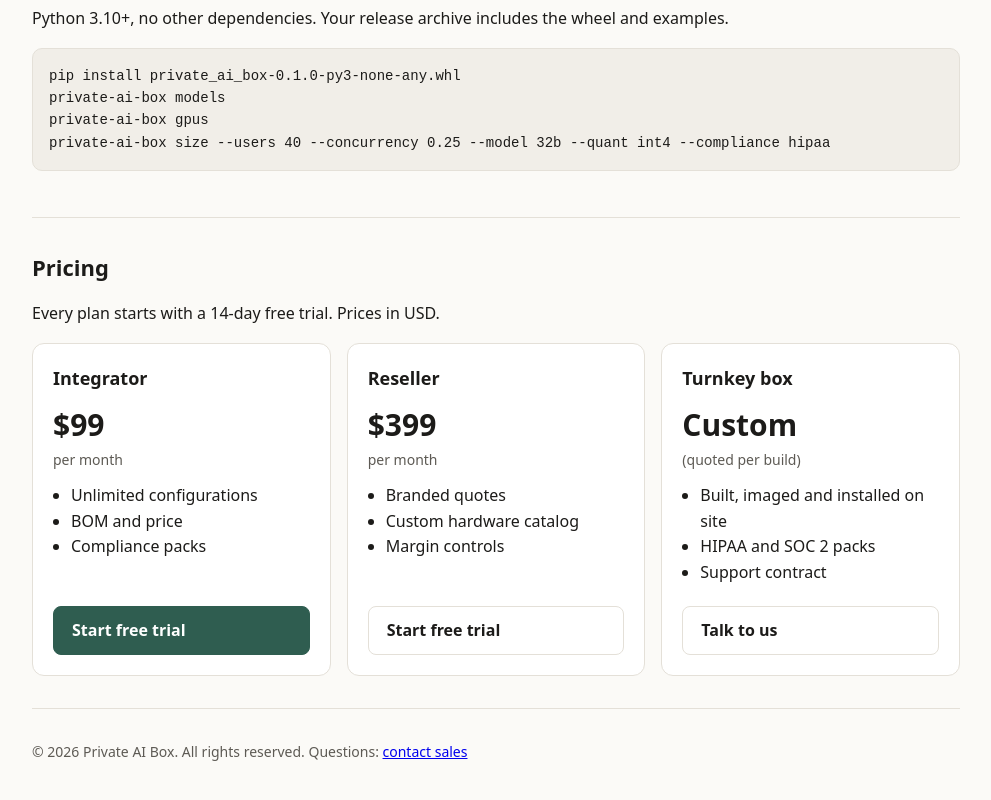
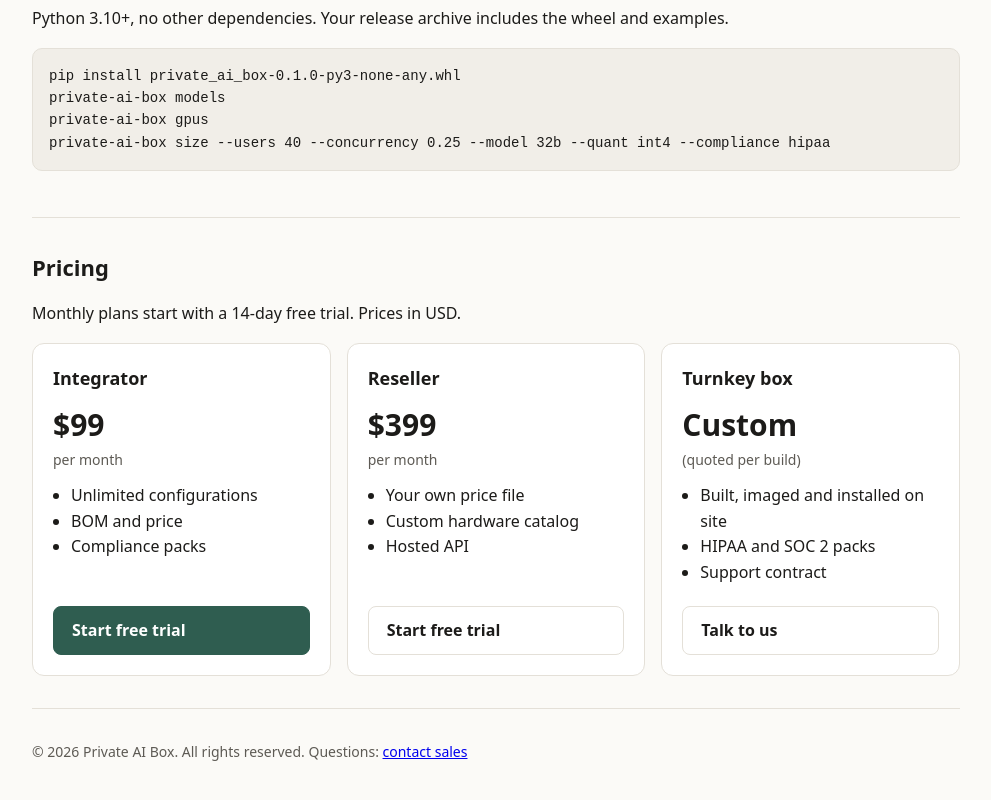
Before and after one commit to eliem08/private-ai-box, a plain HTML site: page landing/index.html in a window 1280 px wide. Shown: the part 748-1548 px from the top of the page, without its empty margins (144-1135 px from the left). Drawn offline with Linux system fonts and the light colour scheme.

Commit message:
Pricing copy: list only what the software does; trial applies to monthly plans; plan note

```diff
--- a/landing/index.html
+++ b/landing/index.html
@@ -54,7 +54,7 @@ private-ai-box size --users 40 --concurrency 0.25 --model 32b --quant int4 --com
   </section>
   <section>
     <h2>Pricing</h2>
-    <p>Every plan starts with a 14-day free trial. Prices in USD.</p>
+    <p>Monthly plans start with a 14-day free trial. Prices in USD.</p>
     <div class="grid">
       <article class="plan">
         <h3>Integrator</h3>
@@ -65,7 +65,7 @@ private-ai-box size --users 40 --concurrency 0.25 --model 32b --quant int4 --com
       <article class="plan">
         <h3>Reseller</h3>
         <p class="price">$399<span>per month</span></p>
-        <ul><li>Branded quotes</li><li>Custom hardware catalog</li><li>Margin controls</li></ul>
+        <ul><li>Your own price file</li><li>Custom hardware catalog</li><li>Hosted API</li></ul>
         <a class="btn" href="https://github.com/eliem08/private-ai-box/issues/new?title=Private%20AI%20Box%20Reseller&amp;labels=sales">Start free trial</a>
       </article>
       <article class="plan">
```
Also changed, not shown: 1 other file.
